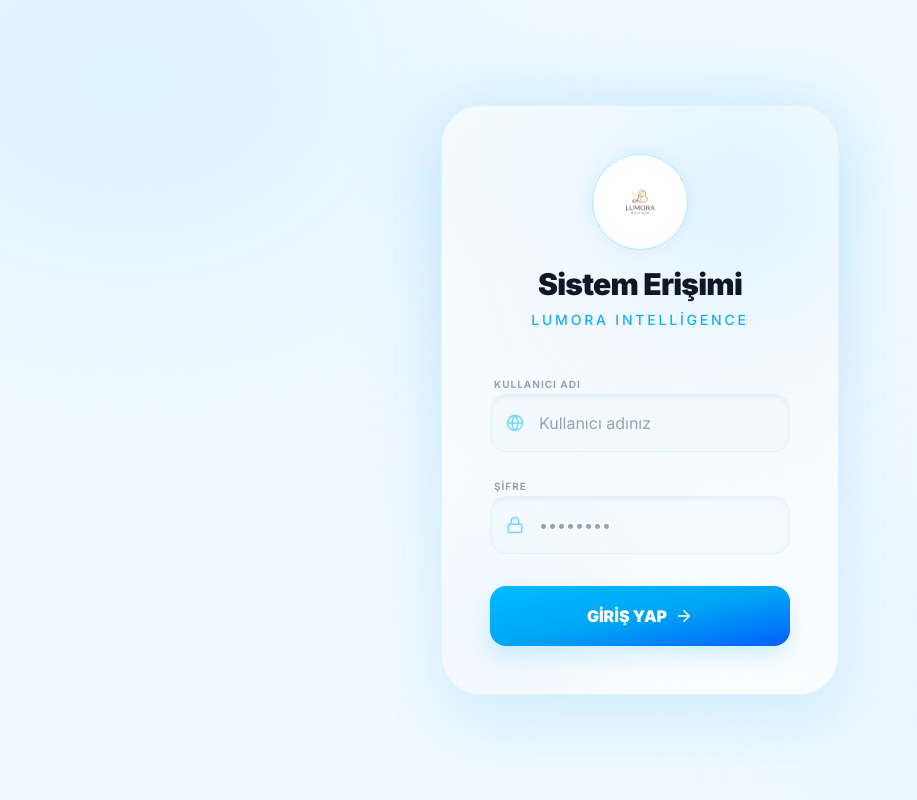
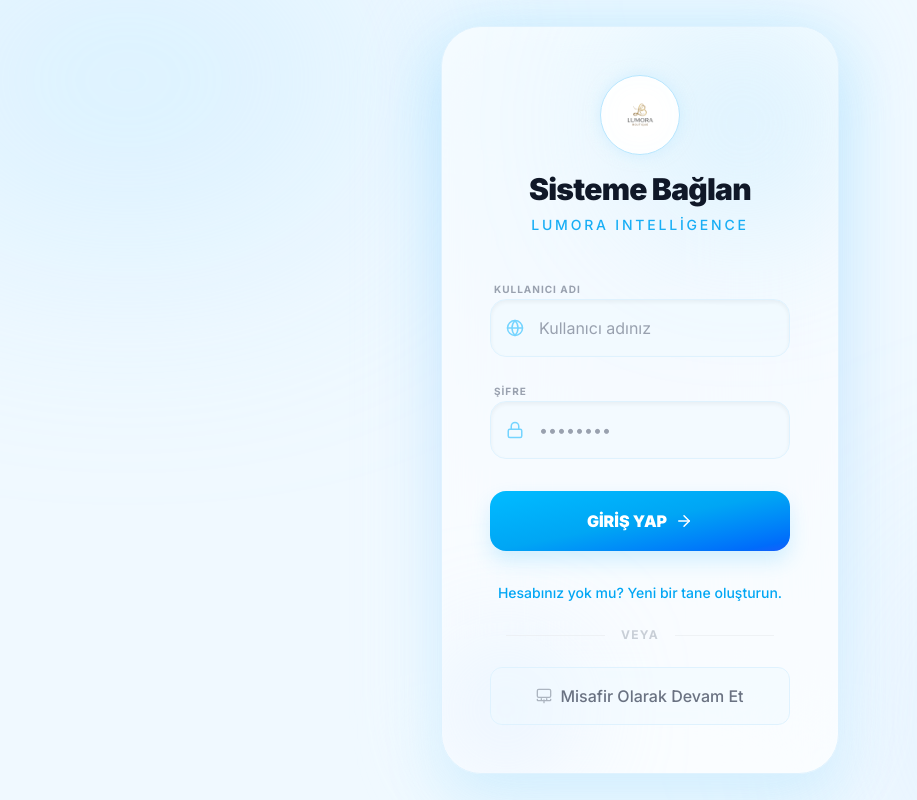
Before and after one commit to Lumora-Teknoloji/chatbot_frontend, a Next.js app: page / in a window 1280 px wide. Shown: the whole page, without its empty margins (0-917 px from the left). Built offline with nearby package versions, Linux system fonts and the light colour scheme; no server answers.

Commit message:
Revert UI simplification: Restore guest and register options in login form

```diff
--- a/components/auth/loginForm.tsx
+++ b/components/auth/loginForm.tsx
@@ -5,14 +5,17 @@
 
 interface LoginFormProps {
     onLoginSuccess: () => void;
-    // Guest mode option removed for internal security simplification
+    onGuestMode: () => void;
 }
 
-export default function LoginForm({ onLoginSuccess }: LoginFormProps) {
+export default function LoginForm({ onLoginSuccess, onGuestMode }: LoginFormProps) {
     const [username, setUsername] = useState('');
     const [password, setPassword] = useState('');
     const [isLoading, setIsLoading] = useState(false);
     const [error, setError] = useState<string | null>(null);
+    const [isRegister, setIsRegister] = useState(false);
+    const [email, setEmail] = useState('');
+    const [fullName, setFullName] = useState('');
 
     const handleSubmit = async (e: React.FormEvent) => {
         e.preventDefault();
@@ -20,14 +23,27 @@
         setError(null);
 
         try {
-            await api.login(username, password);
-            onLoginSuccess();
+            if (isRegister) {
+                await api.register({
+                    username,
+                    email,
+                    password,
+                    full_name: fullName || undefined,
+                });
+                await api.login(username, password);
+                onLoginSuccess();
+            } else {
+                await api.login(username, password);
+                onLoginSuccess();
+            }
         } catch (err: any) {
             let msg = err.message || 'Hata oluştu. Bilgilerinizi kontrol ediniz.';
             if (msg.includes('Failed to fetch') || msg.includes('Network request failed')) {
                 msg = 'Sistem ağına bağlanılamıyor. Lütfen bağlantınızı kontrol edin.';
             } else if (msg.toLowerCase().includes('field required')) {
                 msg = 'Lütfen zorunlu alanları eksiksiz girin.';
+            } else if (msg.toLowerCase().includes('email') && msg.toLowerCase().includes('not valid')) {
+                msg = 'E-posta veya yetkilendirme bilginiz geçersiz.';
             }
             setError(msg);
         } finally {
@@ -48,13 +64,13 @@
                 <div className="p-10 sm:p-12 relative z-10">
                     {/* Header */}
                     <div className="flex flex-col items-center mb-10 space-y-4">
-                        <div className="relative w-24 h-24 rounded-full border border-sky-200 dark:border-gray-800/80 bg-white dark:bg-[#0a0a0a] shadow-[0_0_15px_rgba(186,230,253,0.5)] dark:shadow-inner flex items-center justify-center overflow-hidden">
+                        <div className="relative w-20 h-20 rounded-full border border-sky-200 dark:border-gray-800/80 bg-white dark:bg-[#0a0a0a] shadow-[0_0_15px_rgba(186,230,253,0.5)] dark:shadow-inner flex items-center justify-center overflow-hidden">
                             <div className="absolute inset-0 rounded-full border border-sky-300/30 dark:border-sky-500/20 blur-sm"></div>
-                            <img src="/lumora_logo.png" alt="Lumora" className="w-16 h-16 object-contain relative z-10" />
+                            <img src="/lumora_logo.png" alt="Lumora" className="w-14 h-14 object-contain relative z-10" />
                         </div>
                         <div className="text-center">
                             <h2 className="text-3xl font-black text-gray-900 dark:text-white tracking-tight">
-                                Sistem Erişimi
+                                {isRegister ? 'Hesap Oluştur' : 'Sisteme Bağlan'}
                             </h2>
                             <p className="text-sm font-medium text-sky-500/90 dark:text-sky-400/80 uppercase tracking-[0.2em] mt-2">
                                 Lumora Intelligence
@@ -63,6 +79,42 @@
                     </div>
 
                     <form onSubmit={handleSubmit} className="space-y-6">
+                        {isRegister && (
+                            <div className="space-y-5 animate-fade-in">
+                                <div className="space-y-2">
+                                    <label className="text-[10px] font-bold text-gray-400 dark:text-gray-500 uppercase tracking-widest pl-1">Ad Soyad</label>
+                                    <div className="relative group/input">
+                                        <div className="absolute left-4 top-1/2 -translate-y-1/2 text-sky-300 dark:text-gray-500 group-focus-within/input:text-sky-500 dark:group-focus-within/input:text-sky-400 transition-colors">
+                                            <svg xmlns="http://www.w3.org/2000/svg" width="18" height="18" viewBox="0 0 24 24" fill="none" stroke="currentColor" strokeWidth="2" strokeLinecap="round" strokeLinejoin="round"><path d="M19 21v-2a4 4 0 0 0-4-4H9a4 4 0 0 0-4 4v2" /><circle cx="12" cy="7" r="4" /></svg>
+                                        </div>
+                                        <input
+                                            type="text"
+                                            value={fullName}
+                                            onChange={(e) => setFullName(e.target.value)}
+                                            className="w-full bg-sky-50/50 dark:bg-[#0a0a0a]/80 border border-sky-100 dark:border-gray-800 focus:border-sky-400/50 dark:focus:border-sky-500/40 rounded-2xl py-4 pl-12 pr-4 text-gray-900 dark:text-white placeholder:text-gray-400 dark:placeholder:text-gray-700 outline-none transition-all shadow-inner"
+                                            placeholder="Sistem üzerindeki isminiz"
+                                        />
+                                    </div>
+                                </div>
+                                <div className="space-y-2">
+                                    <label className="text-[10px] font-bold text-gray-400 dark:text-gray-500 uppercase tracking-widest pl-1">E-Posta</label>
+                                    <div className="relative group/input">
+                                        <div className="absolute left-4 top-1/2 -translate-y-1/2 text-sky-300 dark:text-gray-500 group-focus-within/input:text-sky-500 dark:group-focus-within/input:text-sky-400 transition-colors">
+                                            <svg xmlns="http://www.w3.org/2000/svg" width="18" height="18" viewBox="0 0 24 24" fill="none" stroke="currentColor" strokeWidth="2" strokeLinecap="round" strokeLinejoin="round"><rect width="20" height="16" x="2" y="4" rx="2" /><path d="m22 7-8.97 5.7a1.94 1.94 0 0 1-2.06 0L2 7" /></svg>
+                                        </div>
+                                        <input
+                                            type="email"
+                                            value={email}
+                                            onChange={(e) => setEmail(e.target.value)}
+                                            required
+                                            className="w-full bg-sky-50/50 dark:bg-[#0a0a0a]/80 border border-sky-100 dark:border-gray-800 focus:border-sky-400/50 dark:focus:border-sky-500/40 rounded-2xl py-4 pl-12 pr-4 text-gray-900 dark:text-white placeholder:text-gray-400 dark:placeholder:text-gray-700 outline-none transition-all shadow-inner"
+                                            placeholder="ornek@lumora.com"
+                                        />
+                                    </div>
+                                </div>
+                            </div>
+                        )}
+
                         <div className="space-y-5">
                             <div className="space-y-2">
                                 <label className="text-[10px] font-bold text-gray-400 dark:text-gray-500 uppercase tracking-widest pl-1">Kullanıcı Adı</label>
@@ -117,13 +169,41 @@
                                     <div className="h-5 w-5 border-2 border-white/30 border-t-white rounded-full animate-spin"></div>
                                 ) : (
                                     <>
-                                        GİRİŞ YAP
+                                        {isRegister ? 'KAYIT OL' : 'GİRİŞ YAP'}
                                         <svg xmlns="http://www.w3.org/2000/svg" width="18" height="18" viewBox="0 0 24 24" fill="none" stroke="currentColor" strokeWidth="2" strokeLinecap="round" strokeLinejoin="round" className="group-hover/btn:translate-x-1 transition-transform"><path d="M5 12h14" /><path d="m12 5 7 7-7 7" /></svg>
                                     </>
                                 )}
                             </span>
                         </button>
                     </form>
+
+                    <div className="mt-8 flex flex-col items-center gap-6">
+                        <button
+                            type="button"
+                            onClick={() => {
+                                setIsRegister(!isRegister);
+                                setError(null);
+                            }}
+                            className="text-sm font-medium text-sky-500 dark:text-sky-400 hover:text-sky-600 dark:hover:text-sky-300 transition-colors"
+                        >
+                            {isRegister ? 'Hesabınız var mı? Giriş yapın.' : 'Hesabınız yok mu? Yeni bir tane oluşturun.'}
+                        </button>
+
+                        <div className="flex items-center w-full gap-4 px-4 opacity-50">
+                            <div className="flex-1 h-px bg-gray-200 dark:bg-gray-800"></div>
+                            <span className="text-xs uppercase tracking-widest text-gray-400 dark:text-gray-500 font-bold">Veya</span>
+                            <div className="flex-1 h-px bg-gray-200 dark:bg-gray-800"></div>
+                        </div>
+
+                        <button
+                            type="button"
+                            onClick={onGuestMode}
+                            className="group/guest w-full py-4 bg-sky-50/50 dark:bg-[#0a0a0a]/50 hover:bg-sky-100 dark:hover:bg-[#111111]/80 rounded-xl transition-all duration-300 text-gray-500 dark:text-gray-400 hover:text-sky-600 dark:hover:text-gray-200 font-medium border border-sky-100 dark:border-gray-800 hover:border-sky-200 dark:hover:border-gray-700 flex items-center justify-center gap-2"
+                        >
+                            <svg xmlns="http://www.w3.org/2000/svg" width="16" height="16" viewBox="0 0 24 24" fill="none" stroke="currentColor" strokeWidth="2" strokeLinecap="round" strokeLinejoin="round" className="opacity-50 group-hover/guest:opacity-100 transition-opacity"><path d="M22 17v1c0 .5-.5 1-1 1H3c-.5 0-1-.5-1-1v-1" /><path d="M12 22v-4" /><path d="M8 18v-2" /><path d="M16 18v-2" /><rect width="20" height="12" x="2" y="2" rx="2" /></svg>
+                            Misafir Olarak Devam Et
+                        </button>
+                    </div>
                 </div>
             </div>
         </div>
```
